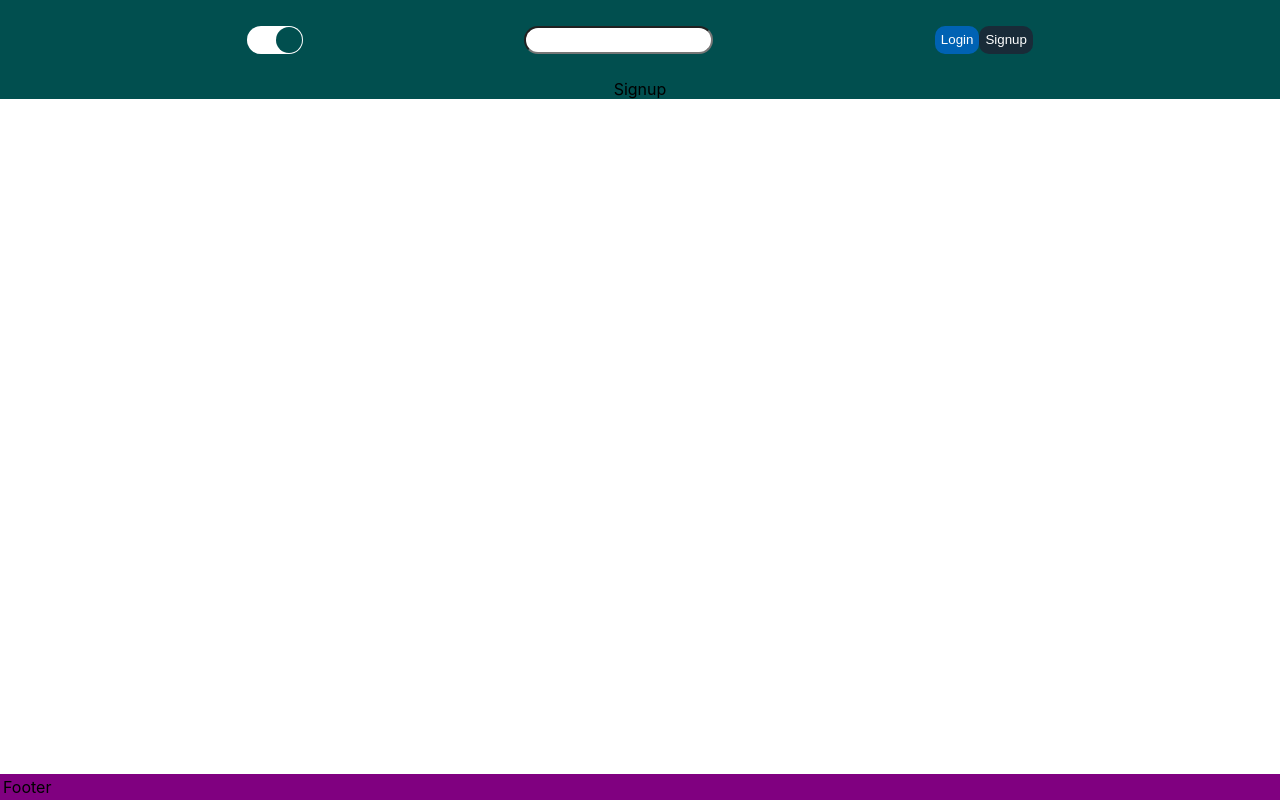
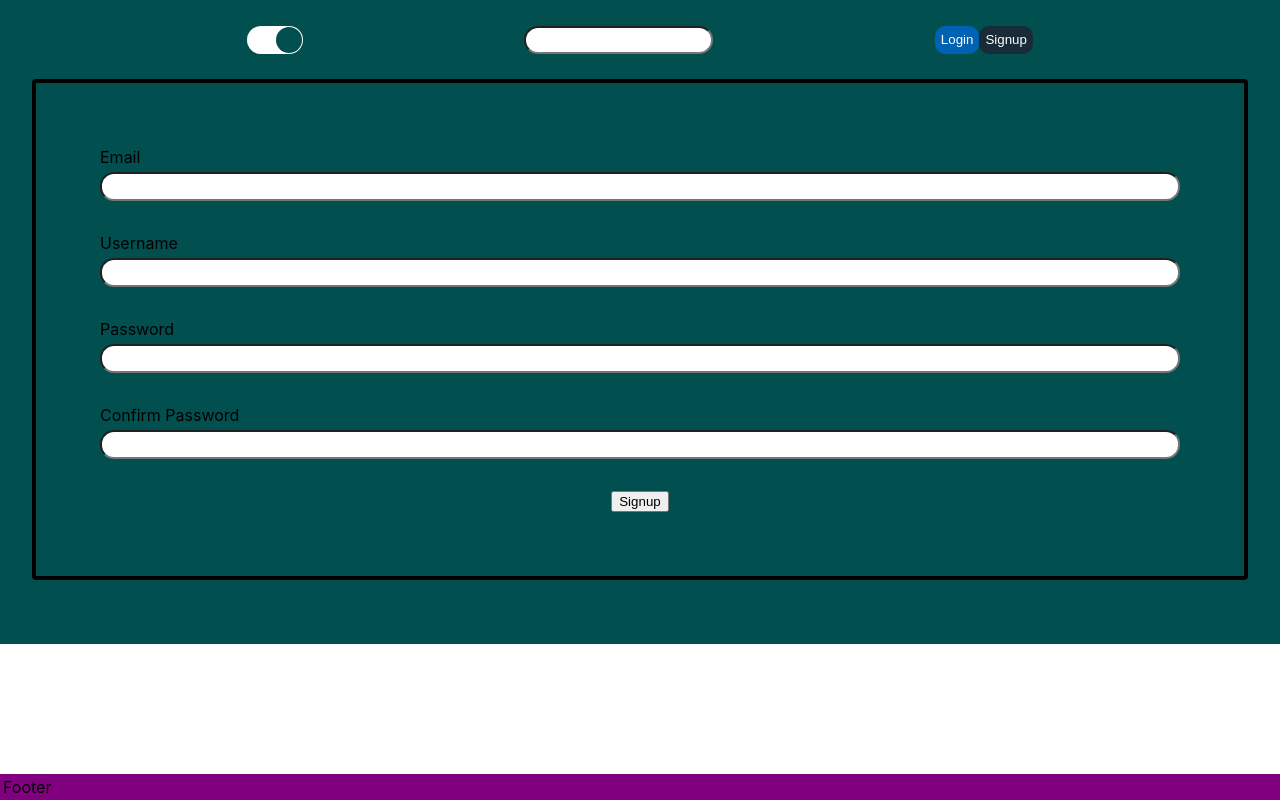
Before and after one commit to Seo-the-platinum/game-reviews-frontend, a React (Create React App) app: page /signup in a window 1280 px wide. Built offline with nearby package versions, Linux system fonts and the light colour scheme; no server answers.

Commit message:
created signup schema and integrated yup and react form hook, added fetch request to create user

```diff
--- /dev/null
+++ b/src/components/signup/SignupForm.jsx
@@ -0,0 +1,91 @@
+import React, { useState } from 'react'
+import { useForm } from 'react-hook-form'
+import { yupResolver } from '@hookform/resolvers/yup'
+import { schema } from '../../utils/SignupSchema'
+import './css/signup.css'
+
+const SignupForm = () => {
+    const [ signupData, setSignupData ] = useState()
+    const { register, handleSubmit, formState:{errors} } = useForm({
+        resolver: yupResolver(schema)
+    })
+    const addUser = ()=> {
+        const addUserReq = async ()=> {
+            const request = await fetch('http://127.0.0.1:5000/graphql', {
+                body: JSON.stringify({
+                    query: `mutation {
+                        addUser(
+                            email: "${signupData.email}",
+                            password: "${signupData.password}",
+                            username: "${signupData.username}"
+                            ) {
+                                username
+                            }
+                    }`
+                }),
+                method: 'POST',
+                headers: { 'content-type': 'application/json'}
+            })
+            const json = await request.json()
+        }
+        addUserReq()
+    }
+
+    const handleFormSubmit = (data)=> {
+        setSignupData({...data})
+        console.log(data)
+        if (data.password === data.confirm) {
+            addUser()
+        } else {
+            return
+        }
+    }
+
+  return (
+    <form className='signupForm' onSubmit={handleSubmit(handleFormSubmit)}>
+        <div className="formField">
+            <label className='formFieldLabel'>Email</label>
+            <input
+                className='formFieldInput'
+                name="email"
+                {...register('email')}
+                type="email"
+            />
+            <p className='signupErrors'>{errors.email?.message}</p>
+        </div>
+        <div className="formField">
+            <label className='formFieldLabel'>Username</label>
+            <input
+                className='formFieldInput'
+                name='username'
+                {...register('username')}
+                type='text'
+            />
+            <p className='signupErrors'>{errors.username?.message}</p>
+        </div>
+        <div className="formField">
+            <label className='formFieldLabel'>Password</label>
+            <input
+                className='formFieldInput'
+                name='password'
+                {...register('password')}
+                type='password'
+            />
+            <p className='signupErrors'>{errors.password?.message}</p>
+        </div>
+        <div className="formField">
+            <label className='formFieldLabel'>Confirm Password</label>
+            <input
+                className='formFieldInput'
+                name='confirm'
+                {...register('confirm')}
+                type='password'
+            />
+            <p className='signupErrors'>{errors.confirm?.message}</p>
+        </div>
+        <button type='submit'>Signup</button>
+    </form>
+  )
+}
+
+export default SignupForm
--- /dev/null
+++ b/src/components/signup/css/signup.css
@@ -0,0 +1,13 @@
+.signupErrors {
+  color: red;
+}
+
+.signupForm {
+  align-items: center;
+  border: 4px solid black;
+  border-radius: 4px;
+  display: flex;
+  flex-direction: column;
+  padding: 5%;
+  min-width: 95%;
+}/*# sourceMappingURL=signup.css.map */
--- /dev/null
+++ b/src/components/signup/css/signup.scss
@@ -0,0 +1,15 @@
+// CLASSES
+
+.signupErrors {
+    color: red;
+}
+
+.signupForm {
+    align-items: center;
+    border: 4px solid black;
+    border-radius: 4px;
+    display: flex;
+    flex-direction: column;
+    padding: 5%;
+    min-width: 95%;
+}
--- /dev/null
+++ b/src/utils/SignupSchema.js
@@ -0,0 +1,8 @@
+import * as yup from 'yup'
+
+export const schema = yup.object().shape({
+    email: yup.string().email().required(),
+    username: yup.string().min(6).max(15).required(),
+    password: yup.string().min(8).max(15).required(),
+    confirm: yup.string().oneOf([yup.ref('password'), null], 'Passwords must match')
+})
--- a/src/views/signup/Signup.jsx
+++ b/src/views/signup/Signup.jsx
@@ -1,8 +1,11 @@
 import React from 'react'
+import SignupForm from '../../components/signup/SignupForm'
 
 const Signup = () => {
   return (
-    <div>Signup</div>
+    <div className='views'>
+      <SignupForm/>
+    </div>
   )
 }
 
```
Also changed, not shown: 1 other file (tests, documents, lock files or other folders).
